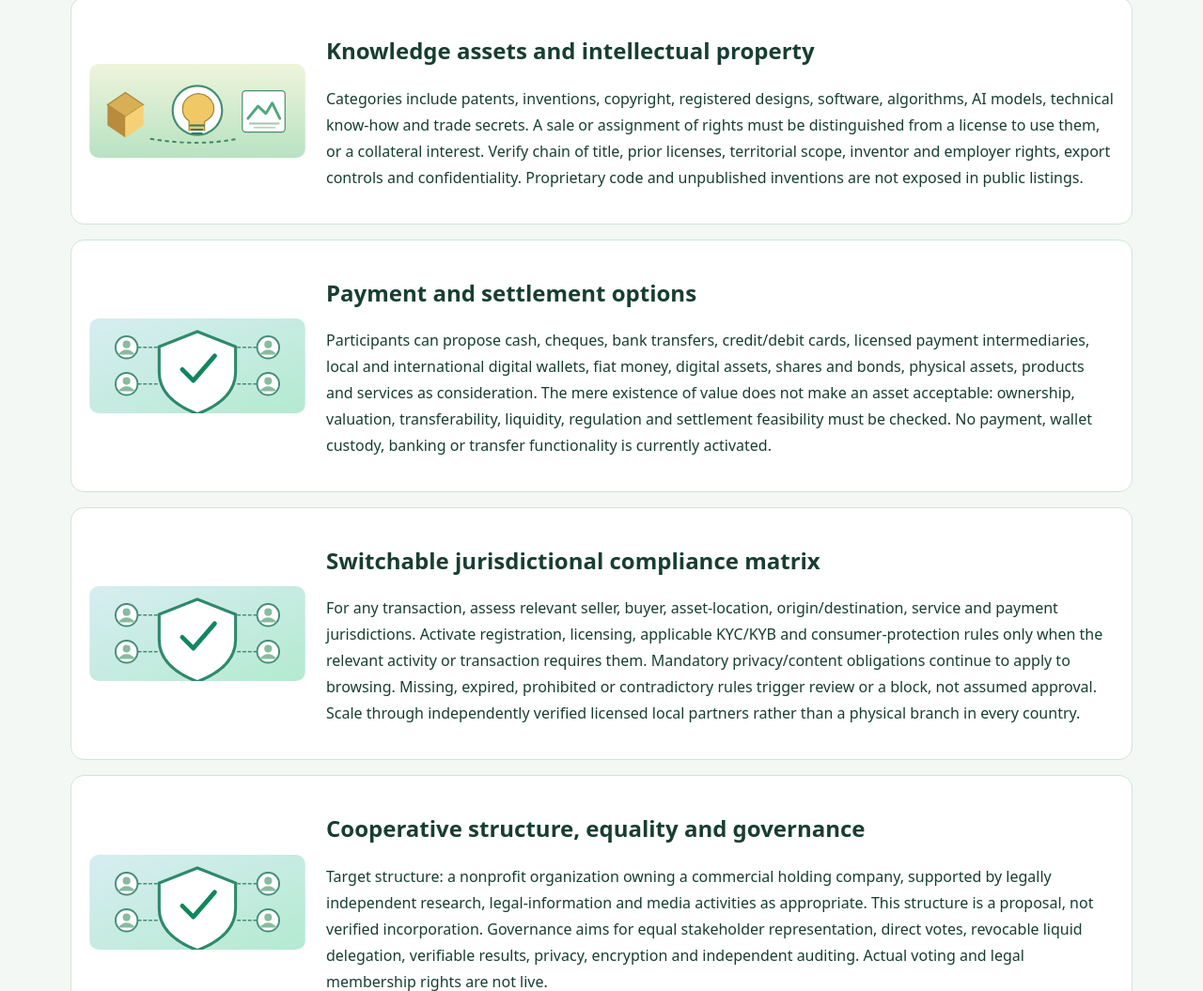
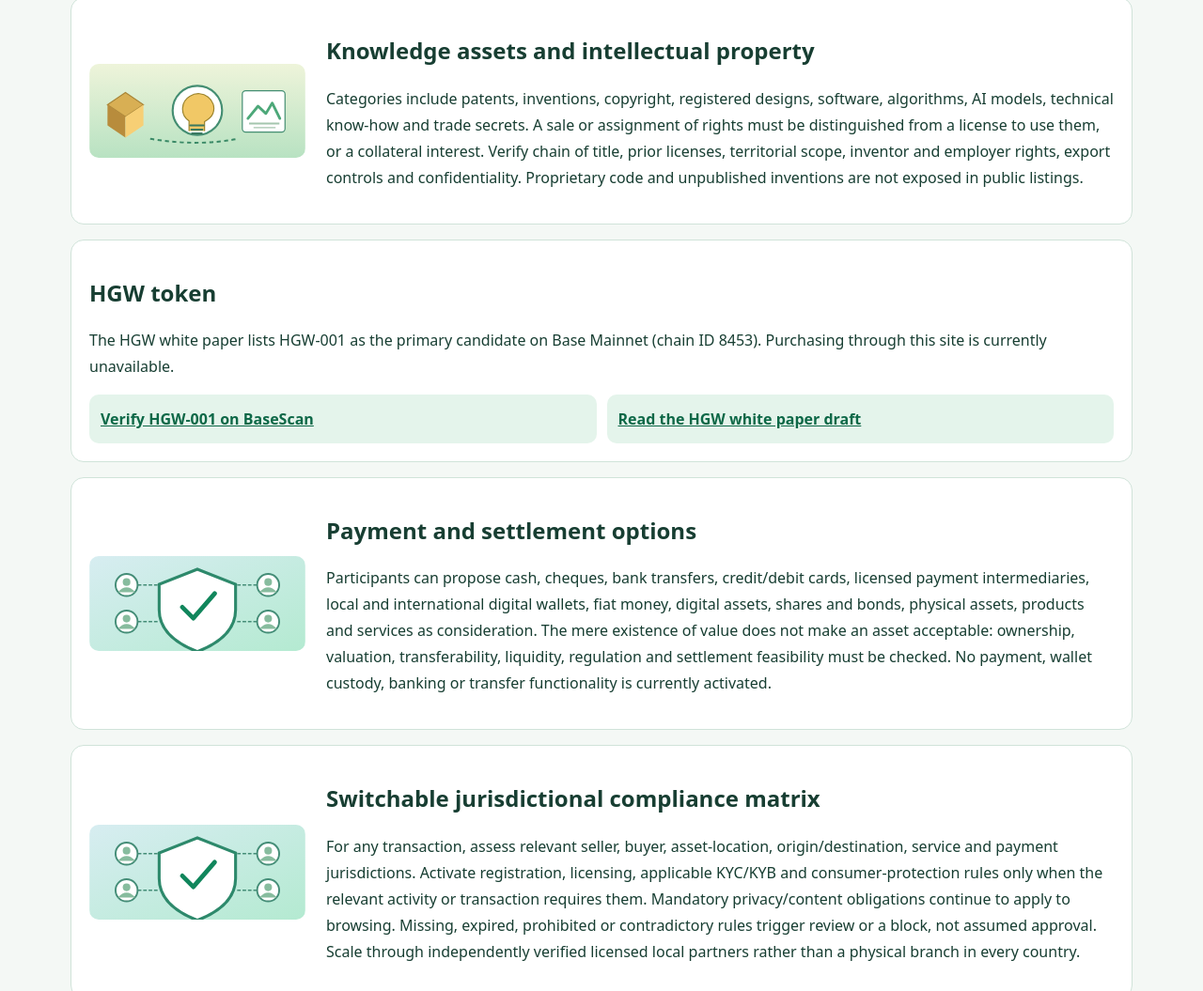
Before and after one commit to HGW-Online/hgw-online.github.io, a plain HTML site: page platform-en.html in a window 1280 px wide. Shown: the part 1900-2955 px from the top of the page at 94% size. Drawn offline with Linux system fonts and the light colour scheme.

Commit message:
Add HGW token verification and purchase status to English platform

```diff
--- a/platform-en.html
+++ b/platform-en.html
@@ -2,6 +2,7 @@
 <section id="s1" class="card"><div class="sectionhead"><img src="./assets/market-reuse.svg" loading="lazy" alt="First wing: used goods, reuse and recycling" width="230" height="100"><div><h2>First wing: used goods, reuse and recycling</h2><p>Licensed local marketplaces can syndicate listings with explicit authorization, original source attribution and quick updates or takedowns. Buyers can view translated descriptions and an itemized landed cost: original product price, inspection, pickup, transport, customs, taxes, insurance, delivery and coordination. Inspection, shipping, brokerage, insurance and delivery are selectable independently except for legally mandatory steps. No listing feed has been licensed or activated yet.</p></div></div></section>
 <section id="s2" class="card"><div class="sectionhead"><img src="./assets/market-assets.svg" loading="lazy" alt="Second wing: resources, commodities and assets" width="230" height="100"><div><h2>Second wing: resources, commodities and assets</h2><p>A proposed marketplace for raw materials, gold and precious metals, food and crops, energy, real estate, machinery, productive assets, products and services. It supports requests for buy, sell, barter and collateral-backed arrangements; real loans, mortgages, securities trades and custody must only happen with legally qualified providers and applicable permits. Asset ownership, lawful transfer and valuation must be verified before binding deals.</p></div></div></section>
 <section id="s3" class="card"><div class="sectionhead"><img src="./assets/market-assets.svg" loading="lazy" alt="Knowledge assets and intellectual property" width="230" height="100"><div><h2>Knowledge assets and intellectual property</h2><p>Categories include patents, inventions, copyright, registered designs, software, algorithms, AI models, technical know-how and trade secrets. A sale or assignment of rights must be distinguished from a license to use them, or a collateral interest. Verify chain of title, prior licenses, territorial scope, inventor and employer rights, export controls and confidentiality. Proprietary code and unpublished inventions are not exposed in public listings.</p></div></div></section>
+<section id="hgw-token" class="card" aria-labelledby="hgw-token-title"><h2 id="hgw-token-title">HGW token</h2><p>The HGW white paper lists HGW-001 as the primary candidate on Base Mainnet (chain ID 8453). Purchasing through this site is currently unavailable.</p><div class="links"><a href="https://basescan.org/token/0x439266a1e38872dd536558252f06699f5801b42b">Verify HGW-001 on BaseScan</a><a href="./whitepaper.html">Read the HGW white paper draft</a></div></section>
 <section id="s4" class="card"><div class="sectionhead"><img src="./assets/market-trust.svg" loading="lazy" alt="Payment and settlement options" width="230" height="100"><div><h2>Payment and settlement options</h2><p>Participants can propose cash, cheques, bank transfers, credit/debit cards, licensed payment intermediaries, local and international digital wallets, fiat money, digital assets, shares and bonds, physical assets, products and services as consideration. The mere existence of value does not make an asset acceptable: ownership, valuation, transferability, liquidity, regulation and settlement feasibility must be checked. No payment, wallet custody, banking or transfer functionality is currently activated.</p></div></div></section>
 <section id="s5" class="card"><div class="sectionhead"><img src="./assets/market-trust.svg" loading="lazy" alt="Switchable jurisdictional compliance matrix" width="230" height="100"><div><h2>Switchable jurisdictional compliance matrix</h2><p>For any transaction, assess relevant seller, buyer, asset-location, origin/destination, service and payment jurisdictions. Activate registration, licensing, applicable KYC/KYB and consumer-protection rules only when the relevant activity or transaction requires them. Mandatory privacy/content obligations continue to apply to browsing. Missing, expired, prohibited or contradictory rules trigger review or a block, not assumed approval. Scale through independently verified licensed local partners rather than a physical branch in every country.</p></div></div></section>
 <section id="s6" class="card"><div class="sectionhead"><img src="./assets/market-trust.svg" loading="lazy" alt="Cooperative structure, equality and governance" width="230" height="100"><div><h2>Cooperative structure, equality and governance</h2><p>Target structure: a nonprofit organization owning a commercial holding company, supported by legally independent research, legal-information and media activities as appropriate. This structure is a proposal, not verified incorporation. Governance aims for equal stakeholder representation, direct votes, revocable liquid delegation, verifiable results, privacy, encryption and independent auditing. Actual voting and legal membership rights are not live.</p></div></div></section>
```
